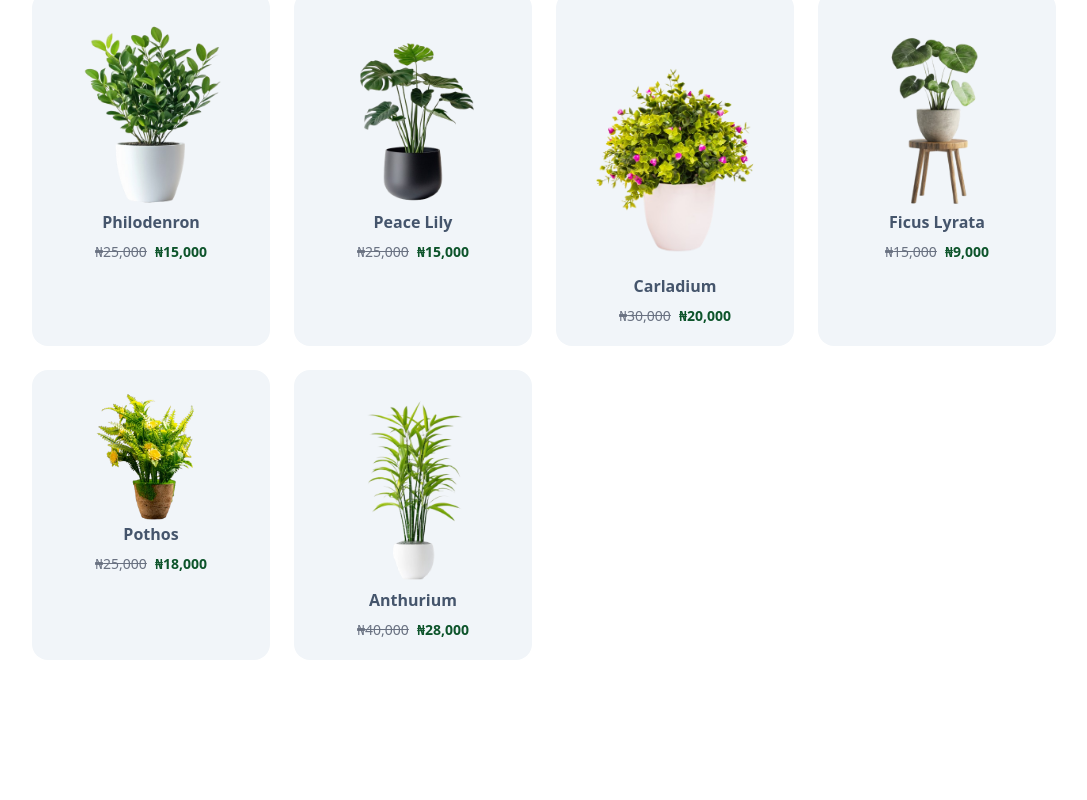
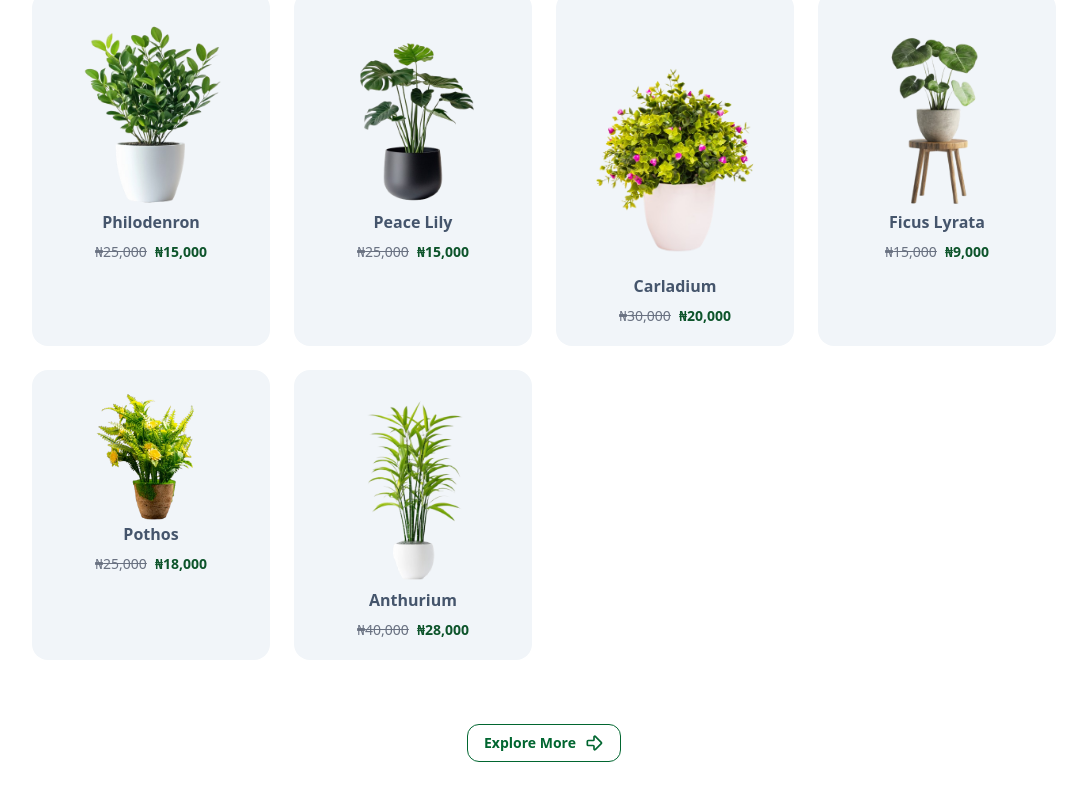
Before and after one commit to Nacho1499/green-nest, a Next.js app: page / in a window 1280 px wide. Shown: the part 2282-3082 px from the top of the page, without its empty margins (96-1183 px from the left). Before the commit the page ends 2990 px from the top, so only its background shows below. Built offline with nearby package versions, Linux system fonts and the light colour scheme.

Commit message:
added button on the plant page

```diff
--- a/app/components/Plants.tsx
+++ b/app/components/Plants.tsx
@@ -1,10 +1,10 @@
 import React from "react";
 import Image from "next/image";
 import { plants } from "@/lib/plants";
-
+import { ArrowBigRight } from "lucide-react";
 function Plants() {
   return (
-    <section className="mt-24 px-6 mb-12">
+    <section className="mt-24 px-6 mb-12 text-center">
       {/* Heading */}
       <div className="mb-10 text-center">
         <h1 className="font-bold text-3xl md:text-4xl text-green-900 mb-3">
@@ -40,6 +40,13 @@ function Plants() {
           </div>
         ))}
       </div>
+      <button
+        className="font-bold text-green-800 text-sm mt-16 border inline-flex items-center gap-2 cursor-pointer
+       border-green-800 py-2 px-4 rounded-xl hover:scale-110 transition duration-300 ease-in-out"
+      >
+        <h1>Explore More</h1>
+        <ArrowBigRight size={20} />
+      </button>
     </section>
   );
 }
```
